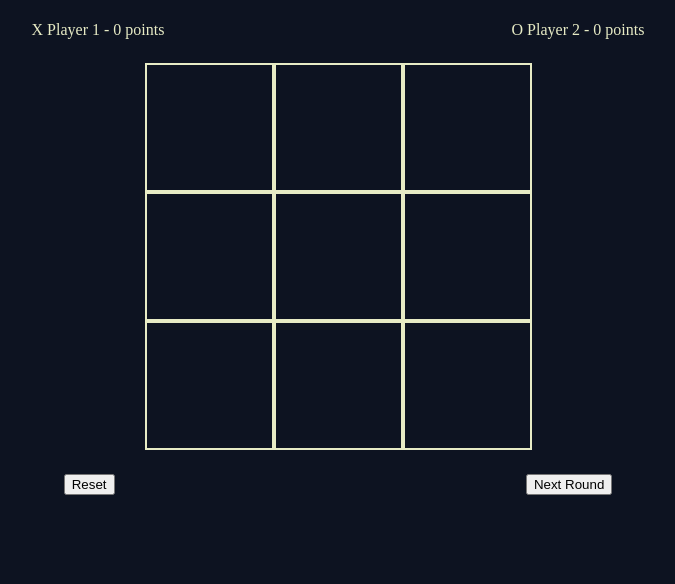
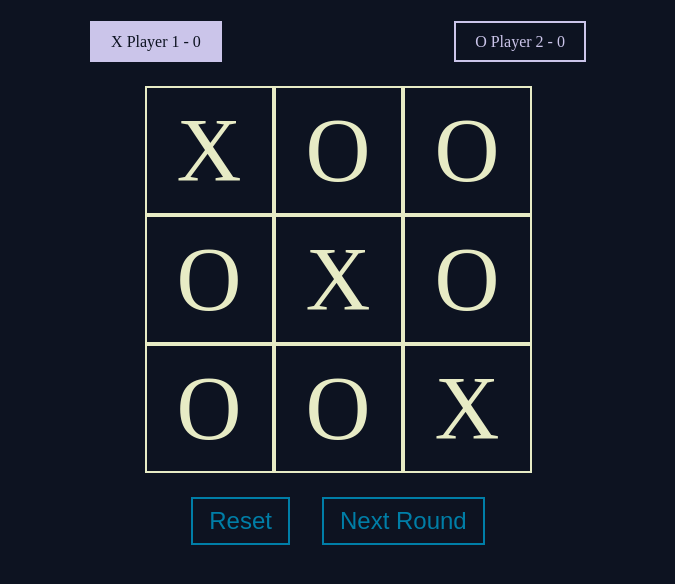
Before and after one commit to Zein-Haddad/tic-tac-toe, a plain HTML site: page index.html in a window 1280 px wide. Shown: the part 120-704 px from the top of the page, without its empty margins (302-977 px from the left). Drawn offline with Linux system fonts and the light colour scheme.

Commit message:
Updated UI

```diff
--- a/css/style.css
+++ b/css/style.css
@@ -3,6 +3,7 @@ body {
   padding: 0;
   color: #E7EBC5;
   background-color: #0D1321;
+  user-select: none;
 }
 
 .container {
@@ -29,7 +30,11 @@ body {
 }
 
 .flex-space {
-  justify-content: space-around;
+  justify-content: space-evenly;
+}
+
+.flex-center {
+  justify-content: center;
 }
 
 @media only screen and (min-width: 768px) {
@@ -43,12 +48,56 @@ body {
   font-size: 1.7rem;
 }
 
+.score-text {
+  border: 2px solid #CBC5EA;
+  color: #CBC5EA;
+  padding: 0.6rem 1.2rem;
+}
+
+.score-text-active {
+  background-color: #CBC5EA;
+  color: #0D1321;
+  transition: all 0.2s ease;
+}
+
+.score-text-active:hover {
+  transform: translate(0, -2px);
+  box-shadow: 1px 2px 3px 2px #090D17;
+}
+
+.btn {
+  background-color: #0D1321;
+  color: #007EA7;
+  border: 2px solid #007EA7;
+  font-size: 1.5rem;
+  padding: 0.5rem 1rem;
+  margin: 0 1rem;
+  transition: all 0.1s ease-out;
+}
+
+.btn:hover {
+  cursor: pointer;
+  background-color: #007EA7;
+  color: #E7EBC5;
+}
+
+.btn:active {
+  cursor: pointer;
+  background-color: #007EA7;
+  color: #E7EBC5;
+  transform: scale(1.05, 1.05);
+}
+
 .board-box {
   width: 125px;
   height: 125px;
   margin: 0;
   padding: 0;
   border: 2px solid #E7EBC5;
+  display: flex;
+  justify-content: center;
+  align-items: center;
+  font-size: 90px;
 }
 
 .board-box:hover {
@@ -60,4 +109,8 @@ body {
   .heading {
     font-size: 2rem;
   }
+
+  .btn {
+    transition: all 0.2s ease-out;
+  }
 }
--- a/index.html
+++ b/index.html
@@ -18,10 +18,10 @@
       <div class="row flex-space">
         <!-- Player 1 and 2 score -->
         <div class="score player1">
-          <div class="score-text">X Player 1 - 0 points</div>
+          <div class="score-text score-text-active">X Player 1 - 0</div>
         </div>
         <div class="score player2">
-          <div class="score-text">O Player 2 - 0 points</div>
+          <div class="score-text">O Player 2 - 0</div>
         </div>
       </div>
 
@@ -29,24 +29,24 @@
         <!-- Tic Tac Toe Board -->
         <div class="flex-column">
           <div class="row row-grid">
-            <div class="board-box"></div>
-            <div class="board-box"></div>
-            <div class="board-box"></div>
+            <div class="board-box">X</div>
+            <div class="board-box">O</div>
+            <div class="board-box">O</div>
           </div>
           <div class="row row-grid">
-            <div class="board-box"></div>
-            <div class="board-box"></div>
-            <div class="board-box"></div>
+            <div class="board-box">O</div>
+            <div class="board-box">X</div>
+            <div class="board-box">O</div>
           </div>
           <div class="row row-grid">
-            <div class="board-box"></div>
-            <div class="board-box"></div>
-            <div class="board-box"></div>
+            <div class="board-box">O</div>
+            <div class="board-box">O</div>
+            <div class="board-box">X</div>
           </div>
         </div>
       </div>
 
-      <div class="row flex-space">
+      <div class="row flex-center">
         <!-- Button to reset game -->
         <button class="btn">Reset</button>
         <button class="btn">Next Round</button>
```
